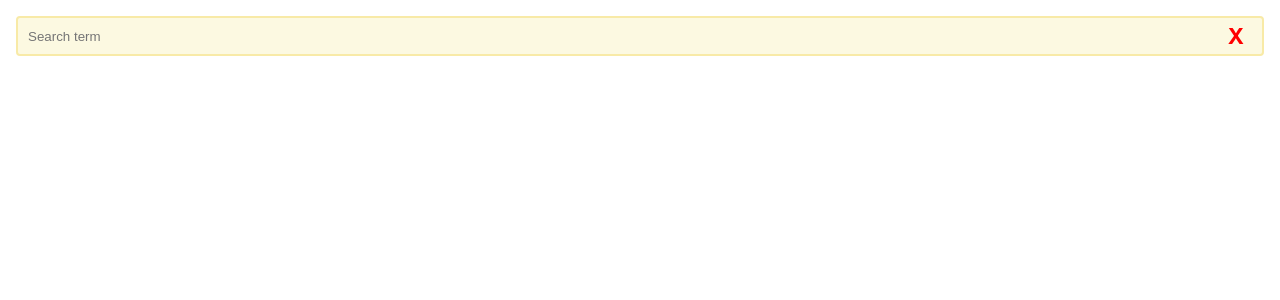
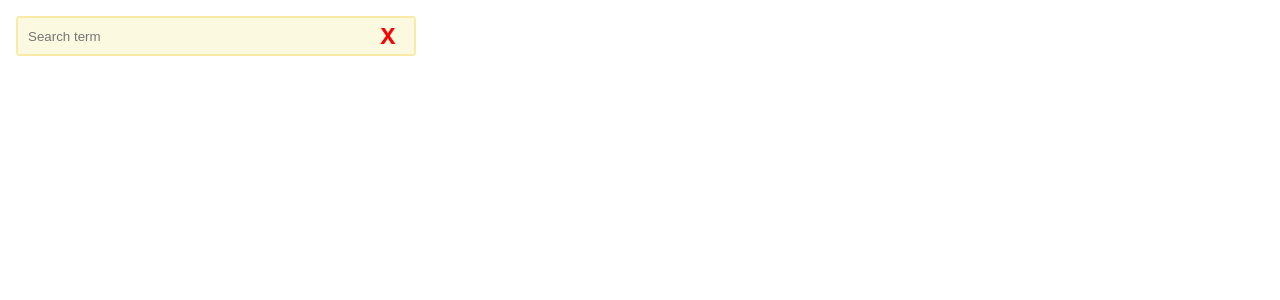
Before and after one commit to MayconnW/auto-complete-input, a Next.js app: page / in a window 1280 px wide. Shown: the top 300 px of the page. Built offline with nearby package versions, Linux system fonts and the light colour scheme.

Commit message:
chore: set max width of the input on home page

```diff
--- a/app/page.module.css
+++ b/app/page.module.css
@@ -6,6 +6,11 @@
   width: 100%;
 }
 
-.container {
+.input-container {
   width: 100%;
+  max-width: 400px;
 }
+
+.selected-container {
+  padding-top: 16px;
+}
--- a/app/page.tsx
+++ b/app/page.tsx
@@ -13,10 +13,10 @@ export default function Home() {
 
   return (
     <div className={styles.main}>
-      <div className={styles.container}>
+      <div className={styles['input-container']}>
         <AutoComplete fetch={getMatches} onSelectCallback={onSelectItem}/>
       </div>
-      <div>
+      <div className={styles['selected-container']}>
         {itemSelected && <p>Selected Item: {itemSelected}</p>}
       </div>
     </div>
```
